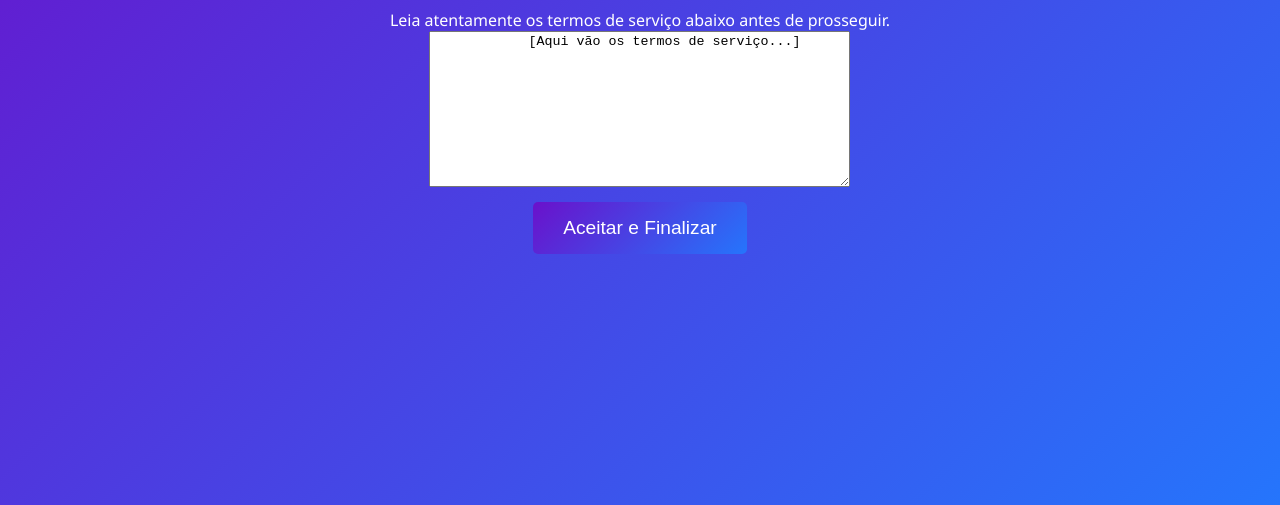
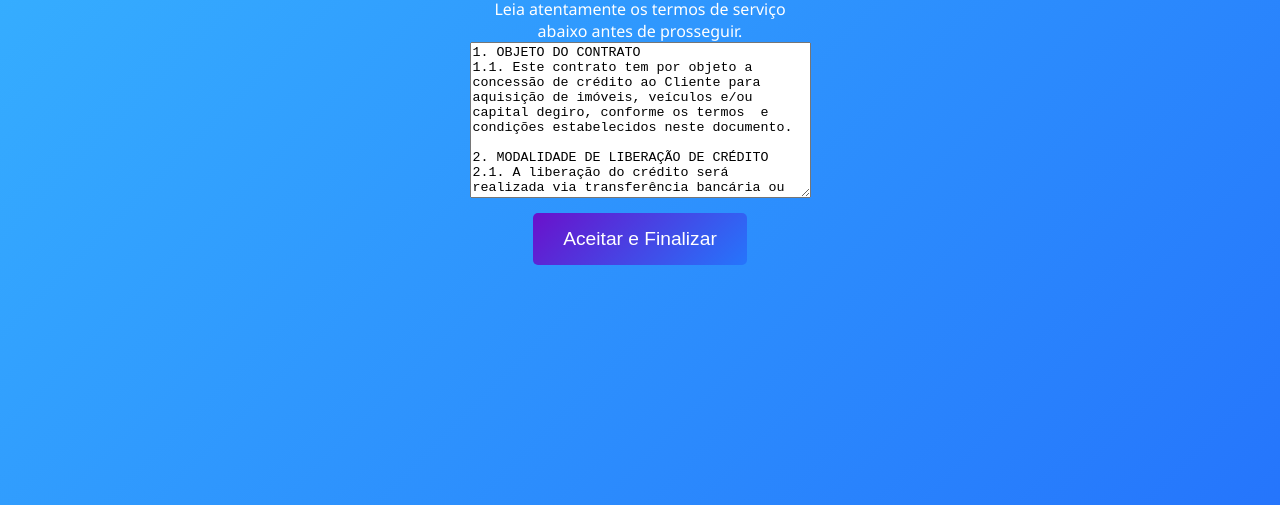
Before and after one commit to yanresende/enviar_fotos_email, a website: page public/terms.html in a window 1280 px wide. Shown: the part 295-800 px from the top of the page. Drawn offline with Linux system fonts and the light colour scheme.

Commit message:
Modificações visuais e incrementos

```diff
--- a/public/script.js
+++ b/public/script.js
@@ -10,6 +10,8 @@ const captureButton = document.getElementById("capture");
 const retakeButton = document.getElementById("retake");
 const nextButton = document.getElementById("next");
 const submitButton = document.getElementById("submitButton");
+
+////37B6FF azul logo 6a11cb roxo
 
 const photoOptions = {
   CNH: [
--- a/public/style.css
+++ b/public/style.css
@@ -7,7 +7,7 @@ body {
     justify-content: center;
     align-items: center;
     height: 100vh;
-    background: linear-gradient(135deg, #6a11cb, #2575fc);
+    background: linear-gradient(135deg, #38b6ff, #2575fc);
     color: #fff;
     text-align: center;
 }
@@ -19,6 +19,11 @@ p {
     margin: 0;
     padding: 0;
     font-weight: normal;
+}
+
+#logo{
+    max-width: 50%;
+    max-height: 50%;
 }
 
 /* Configuração da área centralizada (para todas as páginas) */
--- a/public/terms.html
+++ b/public/terms.html
@@ -11,9 +11,40 @@
 <body>
     <div id="termsPage">
         <h1>Termos de Serviço</h1>
-        <p>Leia atentamente os termos de serviço abaixo antes de prosseguir.</p>
-        <textarea rows="10" cols="50" readonly>
-            [Aqui vão os termos de serviço...]
+        <p>Leia atentamente os termos de serviço </p>
+        <p>abaixo antes de prosseguir.</p>
+        <textarea rows="10" cols="40" readonly>
+1. OBJETO DO CONTRATO
+1.1. Este contrato tem por objeto a concessão de crédito ao Cliente para aquisição de imóveis, veículos e/ou capital degiro, conforme os termos  e condições estabelecidos neste documento.
+
+2. MODALIDADE DE LIBERAÇÃO DE CRÉDITO
+2.1. A liberação do crédito será realizada via transferência bancária ou PIX, diretamente para a conta indicada pelo Cliente, após o pagamento  da taxa de serviço, conforme estipulado na Cláusula 4.
+
+3. ANÁLISE DE CRÉDITO
+3.1. A concessão do crédito está sujeita à análise da capacidade financeira do Cliente, em conformidade com a Lei nº 8.078/1990 (Código de Defesa do Consumidor), assegurando transparência nas relações contratuais.
+3.2. O Cliente será aprovado pela empresa com base na análise dos documentos apresentados e de sua capacidade financeira.
+3.3. Em conformidade com a Lei nº 12.414/2011 (Lei do Cadastro Positivo), a análise de crédito poderá incluir a consulta a bancos de dados de proteção ao crédito, desde que previamente autorizada pelo Cliente, garantindo maior segurança e precisão na avaliação da capacidade financeira.
+3.4. A empresa Grupo Fator compromete-se a utilizar os dados fornecidos pelo Cliente apenas para os fins deste contrato, em conformidade com a Lei Geral de Proteção de Dados (Lei nº 13.709/2018), assegurando o sigilo e a confidencialidade das informações.
+
+4. TAXA DE SERVIÇO E LIBERAÇÃO DO CRÉDITO
+4.1. A liberação do crédito ao Cliente está condicionada ao pagamento de uma taxa de serviço no valor fixo de R$ 420,00 (quatrocentos e vinte reais), que inclui os custos de batimento do contrato, reconhecimento, serviço de cartório, correio e banco.
+4.2. O crédito será liberado em até 24 horas após a confirmação do pagamento da taxa de serviço, mediante transferência via PIX ou transferência bancária, conforme a escolha do Cliente.
+4.3. A empresa se reserva o direito de não liberar o crédito caso o pagamento da taxa não seja efetuado no prazo acordado, ou caso o Cliente não atenda aos critérios mínimos estabelecidos na análise de crédito.
+
+5. PRAZO, VALOR DO CRÉDITO E CONDIÇÕES DE PAGAMENTO
+5.1. O Cliente poderá optar por antecipar o pagamento das parcelas vincendas, caso deseje. Em caso de antecipação, será concedido um desconto proporcional, conforme os termos e condições vigentes no momento da quitação antecipada. O desconto será aplicado no ato do pagamento das parcelas adiantadas.
+5.2. O Cliente deverá cumprir com as condições de pagamento acordadas no ato da contratação do crédito, observando os prazos e valores estipulados.
+5.3. Os juros aplicados ao crédito são fixos, garantindo que o valor a ser pago nas parcelas não sofrerá alterações ao longo do prazo de financiamento, proporcionando maior previsibilidade e segurança ao Cliente.
+
+6. BENEFÍCIOS ADICIONAIS
+6.1. O Cliente tem direito a consultoria financeira personalizada para auxiliá-lo na melhor utilização do crédito concedido.
+6.2. A empresa oferece condições especiais para Clientes que mantiverem um bom histórico de pagamento, podendo incluir a revisão das taxas de juros em futuras renovações de crédito.
+6.3. A empresa garante atendimento prioritário para Clientes que mantiverem suas obrigações financeiras em dia, facilitando acesso a novas oportunidades de crédito e promoções exclusivas.
+
+7. DISPOSIÇÕES FINAIS
+7.1. O presente contrato vigorará até a quitação integral do valor concedido a título de crédito ou até o término do prazo acordado entre as partes.
+7.2. Qualquer alteração das condições estabelecidas deverá ser formalizada mediante termo aditivo, devidamente assinado por ambas as partes.
+7.3. Fica eleito o foro da comarca de São Paulo-SP para dirimir quaisquer questões decorrentes deste contrato, com renúncia a qualquer outro, por mais privilegiado que seja.
         </textarea>
         <div class="controls">
             <button id="acceptButton">Aceitar e Finalizar</button>
```
Also changed, not shown: public/index.html (+1 -1 lines), public/logo.png (added), public/logoEmpresa.png (added), 1 other file.
